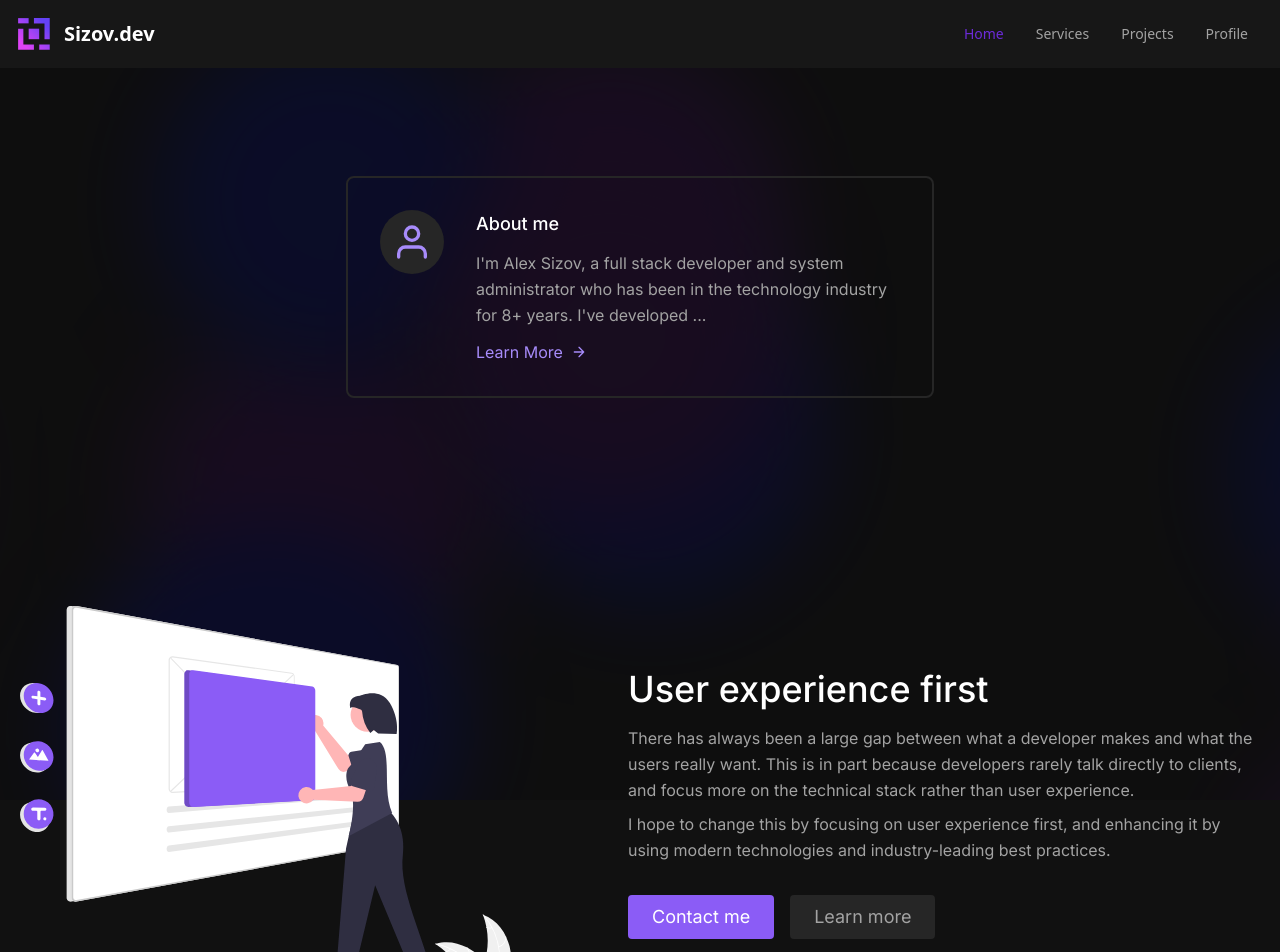
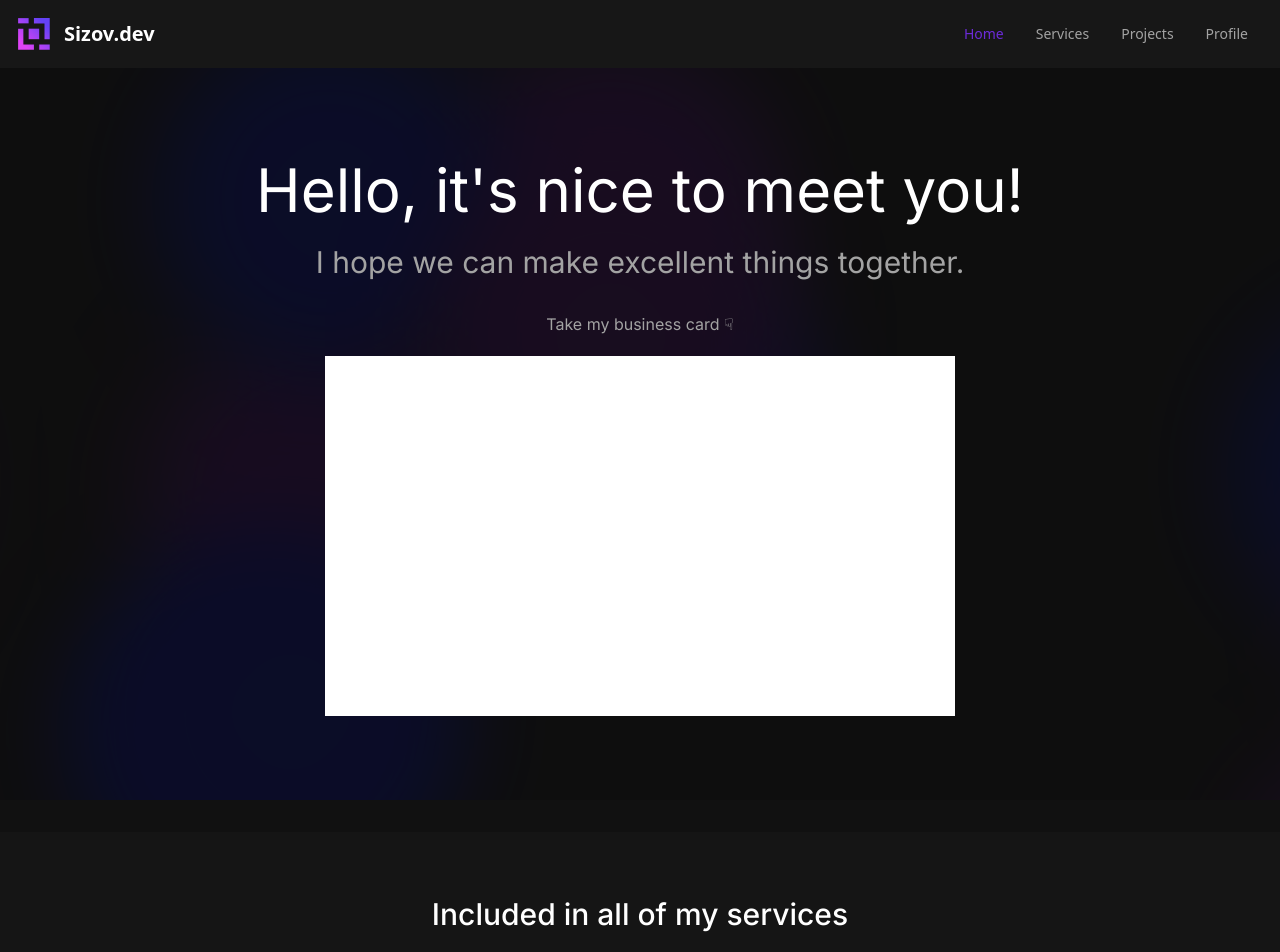
Before and after one commit to AKSizov/sizov.dev, a Next.js app: page /about in a window 1280 px wide. Shown: the top 952 px of the page. Built offline with nearby package versions, Linux system fonts and the light colour scheme.

Commit message:
new: create about me hero

```diff
--- a/pages/about.tsx
+++ b/pages/about.tsx
@@ -10,7 +10,7 @@ export default function Home() {
     <>
       <Head>
         <title>About Alex Sizov | Sizov.dev</title>
-        <meta name="description" content="Create your next site with sizov.dev" />
+        <meta name="description" content="Start your next project with Sizov.dev" />
         <meta name="viewport" content="width=device-width, initial-scale=1" />
         <link rel="icon" href="/favicon.ico" />
       </Head>
@@ -22,57 +22,20 @@ export default function Home() {
           <span></span><span></span><span></span>
         </div>
 
-        <section className="text-neutral-400 bg-neutral-900/50 backdrop-brightness-50 accelerated body-font">
-          <div className="container px-5 py-24 mx-auto flex flex-wrap">
-            <div className="p-4 mx-auto lg:w-1/2 md:w-full">
-              <div className="flex border-2 rounded-lg border-neutral-800 p-8 sm:flex-row flex-col">
-                <div className="w-16 h-16 sm:mr-8 sm:mb-0 mb-4 inline-flex items-center justify-center rounded-full bg-neutral-800 text-violet-400 flex-shrink-0">
-                  <svg fill="none" stroke="currentColor" stroke-linecap="round" stroke-linejoin="round" stroke-width="2" className="w-10 h-10" viewBox="0 0 24 24">
-                    <path d="M20 21v-2a4 4 0 00-4-4H8a4 4 0 00-4 4v2"></path>
-                    <circle cx="12" cy="7" r="4"></circle>
-                  </svg>
-                </div>
-                <div className="flex-grow">
-                  <h2 className="text-white text-lg title-font font-medium mb-3">About me</h2>
-                  <p className="leading-relaxed text-base">I'm Alex Sizov, a full stack developer and system administrator who has been in the technology industry for 8+ years. I've developed ...</p>
-                  <a className="mt-3 text-violet-400 inline-flex items-center" href='/about'>Learn More
-                    <svg fill="none" stroke="currentColor" stroke-linecap="round" stroke-linejoin="round" stroke-width="2" className="w-4 h-4 ml-2" viewBox="0 0 24 24">
-                      <path d="M5 12h14M12 5l7 7-7 7"></path>
-                    </svg>
-                  </a>
-                </div>
+        <section className="">
+          <div className='text-neutral-400 bg-neutral-900/50 backdrop-brightness-50 py-24 px-[10vw]'>
+            <h1 className='text-6xl text-center text-white'>Hello, it's nice to meet you!</h1>
+            <p className='text-3xl text-center mt-6'>I hope we can make excellent things together.</p>
+            <div className='mt-8'>
+              <p className='text-center mx-auto'>Take my business card &#9759;</p>
+              <div className='mx-auto scale-90 w-[70vw] h-[40vw] max-h-[400px] max-w-[700px] bg-white'>
+
               </div>
             </div>
           </div>
         </section>
 
-        <section className="text-neutral-400 bg-neutral-900/50 backdrop-brightness-50 accelerated body-font">
-          <div className="container mx-auto flex px-5 py-24 md:flex-row flex-col items-center">
-            <div className="lg:max-w-lg lg:w-full md:w-1/2 w-5/6 md:mb-0 mb-10">
-              <Image className="object-cover object-center rounded" alt="hero" src={headerimg} />
-            </div>
-            <div className="lg:flex-grow md:w-1/2 lg:pl-24 md:pl-16 flex flex-col md:items-start md:text-left items-center text-center">
-              <h1 className="title-font sm:text-4xl text-3xl mb-4 font-medium text-white">User experience first
-              </h1>
-              <p className="mb-2 leading-relaxed">
-                There has always been a large gap between what a developer makes and what the users really want. This is in part because developers rarely talk directly to clients, and focus more on the technical stack rather than user experience.
-              </p>
-              <p className="mb-8 leading-relaxed">
-                I hope to change this by focusing on user experience first, and enhancing it by using modern technologies and industry-leading best practices.
-              </p>
-              <div className="flex justify-center">
-                <a href='mailto:services@sizov.dev'>
-                  <button className="inline-flex text-white bg-violet-500 border-0 py-2 px-6 focus:outline-none hover:bg-violet-600 rounded text-lg">Contact me</button>
-                </a>
-                <a href='#2'>
-                  <button className="ml-4 inline-flex text-neutral-400 bg-neutral-800 border-0 py-2 px-6 focus:outline-none hover:bg-neutral-700 hover:text-white rounded text-lg">Learn more</button>
-                </a>
-              </div>
-            </div>
-          </div>
-        </section>
-
-        <section className="text-neutral-400 bg-neutral-900/90 backdrop-brightness-50 accelerated body-font" id='2'>
+        <section className="text-neutral-400 bg-neutral-900/90 backdrop-brightness-50 body-font" id='2'>
           <div className="container px-5 py-16 mx-auto">
             <div className="text-center mb-8">
               <h1 className="sm:text-3xl text-2xl font-medium text-center title-font text-white mb-4">Included in all of my services</h1>
@@ -140,7 +103,7 @@ export default function Home() {
           </div>
         </section>
 
-        <section className="text-neutral-400 bg-neutral-900/50 backdrop-brightness-50 accelerated body-font" id='3'>
+        <section className="text-neutral-400 bg-neutral-900/50 backdrop-brightness-50 body-font" id='3'>
           <div className="container px-5 py-24 mx-auto">
             <div className="flex flex-col">
               <div className="h-1 bg-neutral-800 rounded overflow-hidden">
@@ -194,7 +157,7 @@ export default function Home() {
           </div>
         </section>
 
-        <section className="text-neutral-400 bg-neutral-900/90 backdrop-brightness-50 accelerated body-font">
+        <section className="text-neutral-400 bg-neutral-900/90 backdrop-brightness-50 body-font">
           <div className="container px-5 py-8 mx-auto flex flex-wrap items-center">
             <div className="lg:w-3/5 md:w-1/2 md:pr-16 lg:pr-0 pr-0">
               <h1 className="title-font font-medium text-3xl text-white">Custom services</h1>
--- a/pages/index.tsx
+++ b/pages/index.tsx
@@ -10,7 +10,7 @@ export default function Home() {
     <>
       <Head>
         <title>Quality, production ready code | Sizov.dev</title>
-        <meta name="description" content="Create your next site with sizov.dev" />
+        <meta name="description" content="Start your next project with Sizov.dev" />
         <meta name="viewport" content="width=device-width, initial-scale=1" />
         <link rel="icon" href="/favicon.ico" />
       </Head>
@@ -22,7 +22,7 @@ export default function Home() {
           <span></span><span></span><span></span>
         </div>
 
-        <section className="text-neutral-400 bg-neutral-900/50 backdrop-brightness-50 accelerated body-font">
+        <section className="text-neutral-400 bg-neutral-900/50 backdrop-brightness-50 body-font">
           <div className="container mx-auto flex px-5 py-24 md:flex-row flex-col items-center">
             <div className="lg:max-w-lg lg:w-full md:w-1/2 w-5/6 md:mb-0 mb-10">
               <Image className="object-cover object-center rounded" alt="hero" src={headerimg} />
@@ -48,7 +48,7 @@ export default function Home() {
           </div>
         </section>
 
-        <section className="text-neutral-400 bg-neutral-900/90 backdrop-brightness-50 accelerated body-font" id='2'>
+        <section className="text-neutral-400 bg-neutral-900/90 backdrop-brightness-50 body-font" id='2'>
           <div className="container px-5 py-16 mx-auto">
             <div className="text-center mb-8">
               <h1 className="sm:text-3xl text-2xl font-medium text-center title-font text-white mb-4">Included in all of my services</h1>
@@ -116,7 +116,7 @@ export default function Home() {
           </div>
         </section>
 
-        <section className="text-neutral-400 bg-neutral-900/50 backdrop-brightness-50 accelerated body-font" id='3'>
+        <section className="text-neutral-400 bg-neutral-900/50 backdrop-brightness-50 body-font" id='3'>
           <div className="container px-5 py-24 mx-auto">
             <div className="flex flex-col">
               <div className="h-1 bg-neutral-800 rounded overflow-hidden">
@@ -170,7 +170,7 @@ export default function Home() {
           </div>
         </section>
 
-        <section className="text-neutral-400 bg-neutral-900/90 backdrop-brightness-50 accelerated body-font">
+        <section className="text-neutral-400 bg-neutral-900/90 backdrop-brightness-50 body-font">
           <div className="container px-5 py-8 mx-auto flex flex-wrap items-center">
             <div className="lg:w-3/5 md:w-1/2 md:pr-16 lg:pr-0 pr-0">
               <h1 className="title-font font-medium text-3xl text-white">Custom services</h1>
@@ -199,7 +199,7 @@ export default function Home() {
           </div>
         </section>
 
-        <section className="text-neutral-400 bg-neutral-900/50 backdrop-brightness-50 accelerated body-font">
+        <section className="text-neutral-400 bg-neutral-900/50 backdrop-brightness-50 body-font">
           <div className="container px-5 py-24 mx-auto flex flex-wrap">
             <div className="p-4 mx-auto lg:w-1/2 md:w-full">
               <div className="flex border-2 rounded-lg border-neutral-800 p-8 sm:flex-row flex-col">
```
